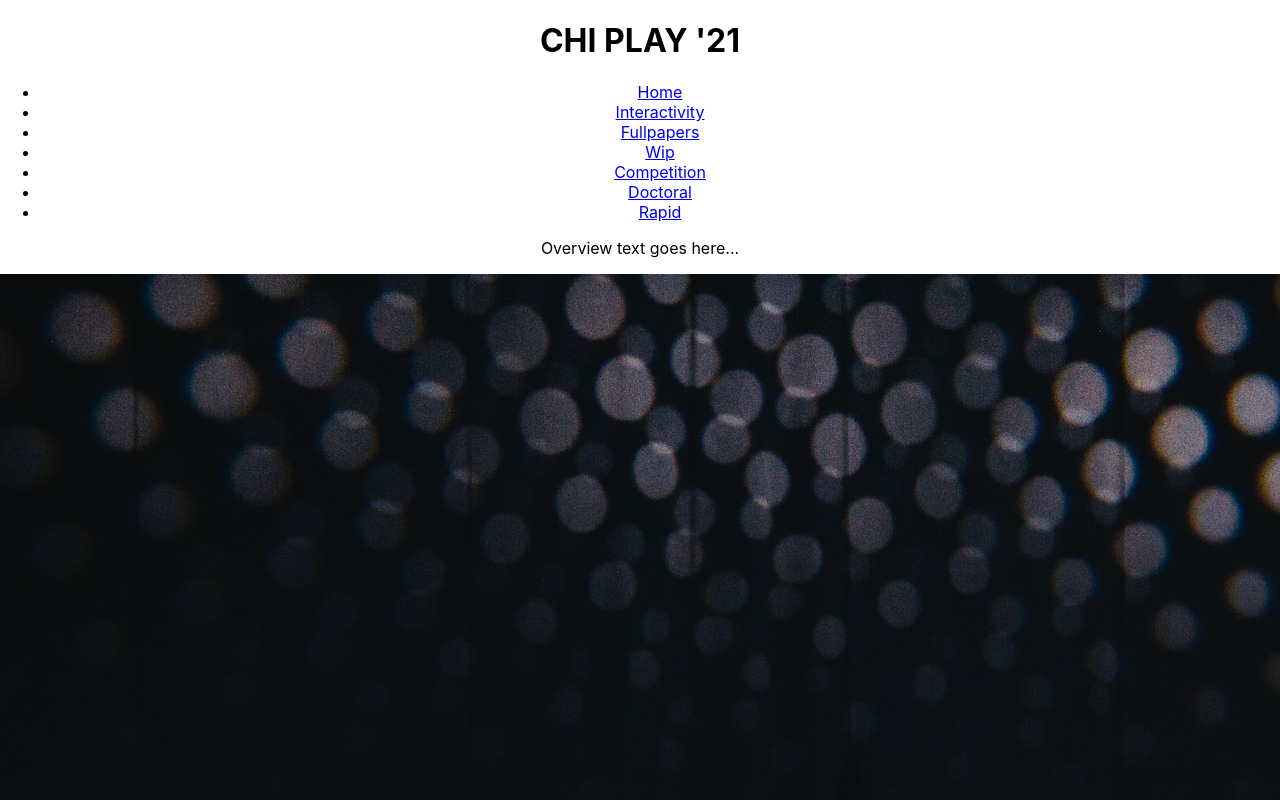
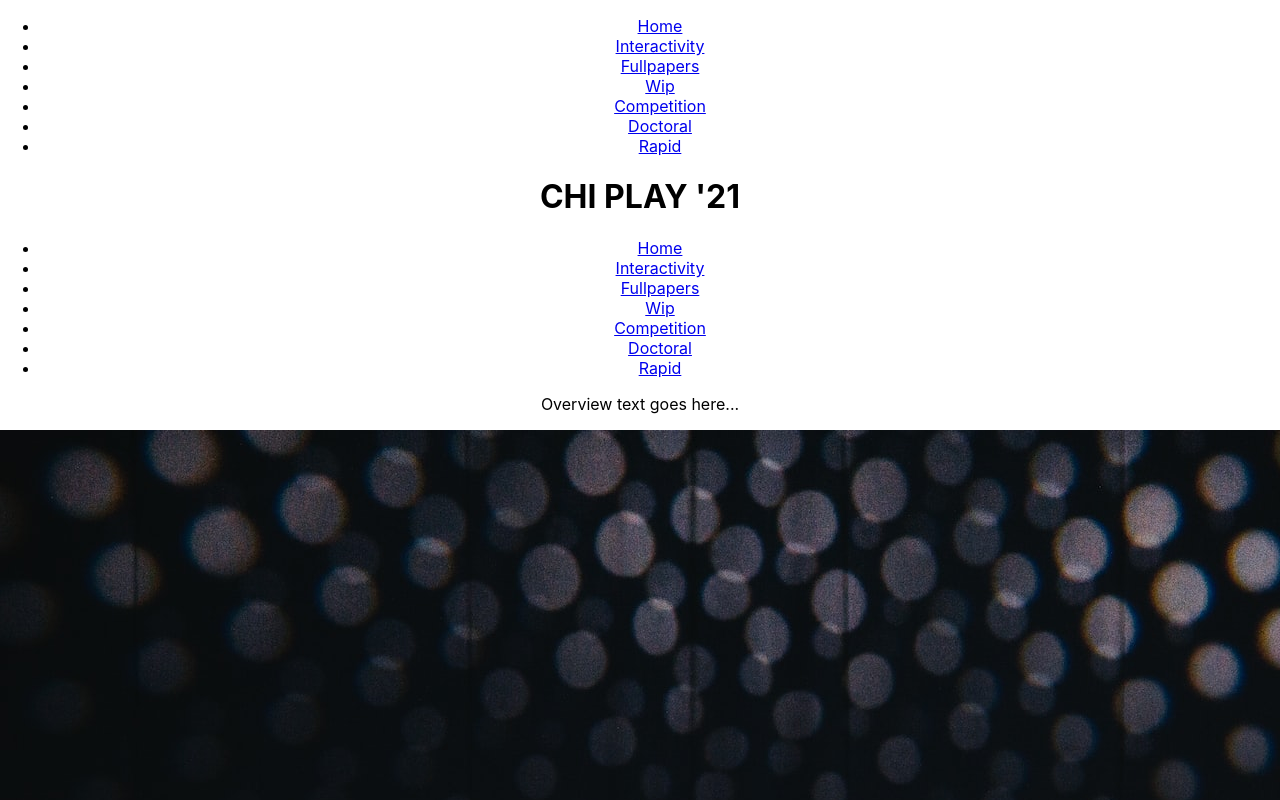
Before and after one commit to Ankers261/KF6012, a React (Create React App) app in the folder assignment-app/: page / in a window 1280 px wide. Shown: the top 800 px of the page. Built offline with nearby package versions, Linux system fonts and the light colour scheme.

Commit message:
Redoing router stuff

```diff
--- a/assignment-app/src/App.js
+++ b/assignment-app/src/App.js
@@ -1,26 +1,25 @@
 import './App.css';
 import Home from './Home';
 import React from 'react';
-import Interactivity from './Interactivity';
-import Fullpapers from './Fullpapers';
-import Wip from './Wip';
-import Competition from './Competition';
-import Doctoral from './Doctoral';
-import Rapid from './Rapid';
+import Papers from './Papers';
+import Track from './Track';
+import Navbar from './Navbar';
 import {BrowserRouter as Router, Route, Routes} from 'react-router-dom';
 
 function App() {
   return (
     <div className="App">
       <Router>
+        <Navbar/>
         <Routes>
           <Route path ="/" element = {<Home/>}/>
-          <Route path = "/Interactivity" element = {<Interactivity/>} />
-          <Route path = "/Fullpapers" element = {<Fullpapers/>} />
-          <Route path = "/Wip" element = {<Wip/>} />
-          <Route path = "/Competition" element = {<Competition/>} />
-          <Route path = "/Doctoral" element = {<Doctoral/>} />
-          <Route path = "/Rapid" element = {<Rapid/>} />
+          <Route path = "/Papers" element = {<Papers/>} />
+          <Route path = "/Interactivity" element = {<Track sName = "Interactivity"/>} />
+          <Route path = "/Fullpapers" element = {<Track sName = "fullpapers"/>} />
+          <Route path = "/Wip" element = {<Track sName = "wip"/>} />
+          <Route path = "/Competition" element = {<Track sName = "competition"/>} />
+          <Route path = "/Doctoral" element = {<Track sName = "doctoral"/>} />
+          <Route path = "/Rapid" element = {<Track sName = "rapid"/>} />
         </Routes>
       </Router>
     </div>
```
